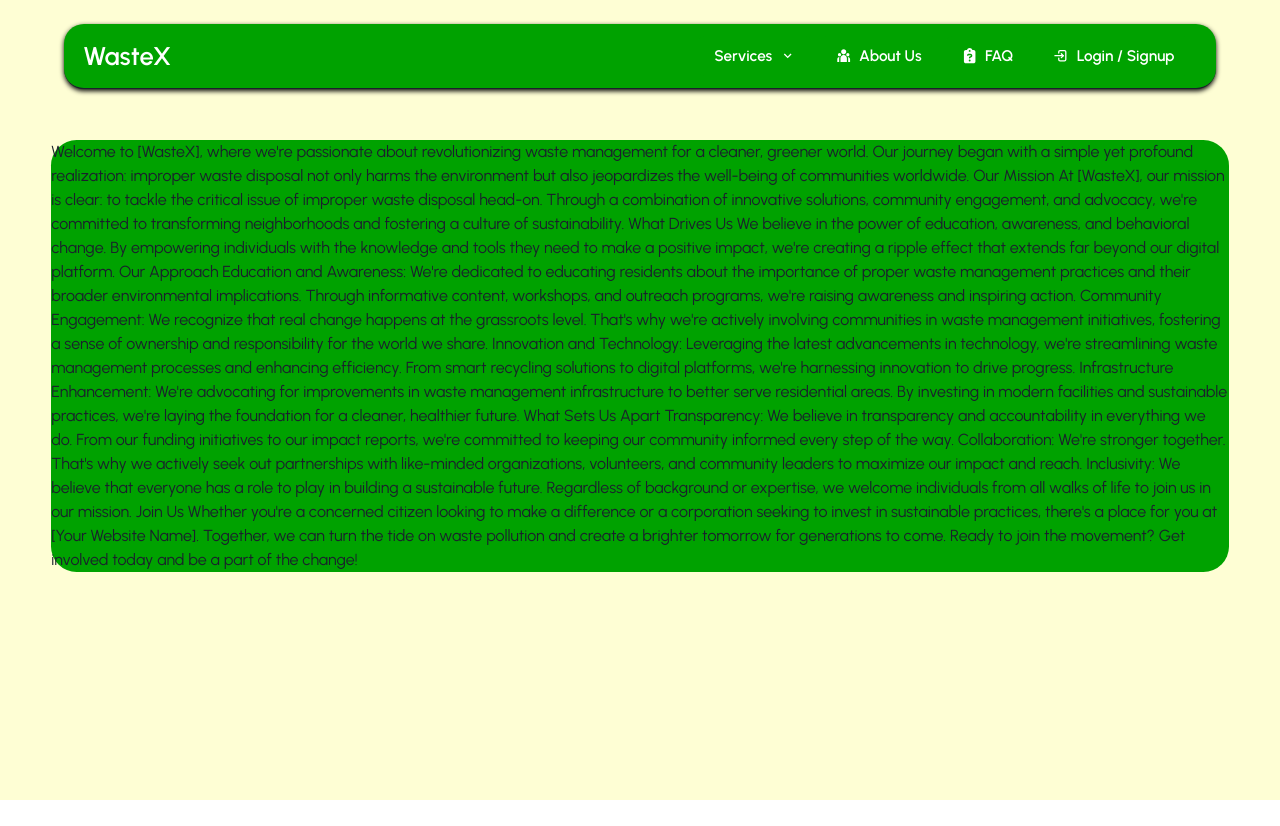
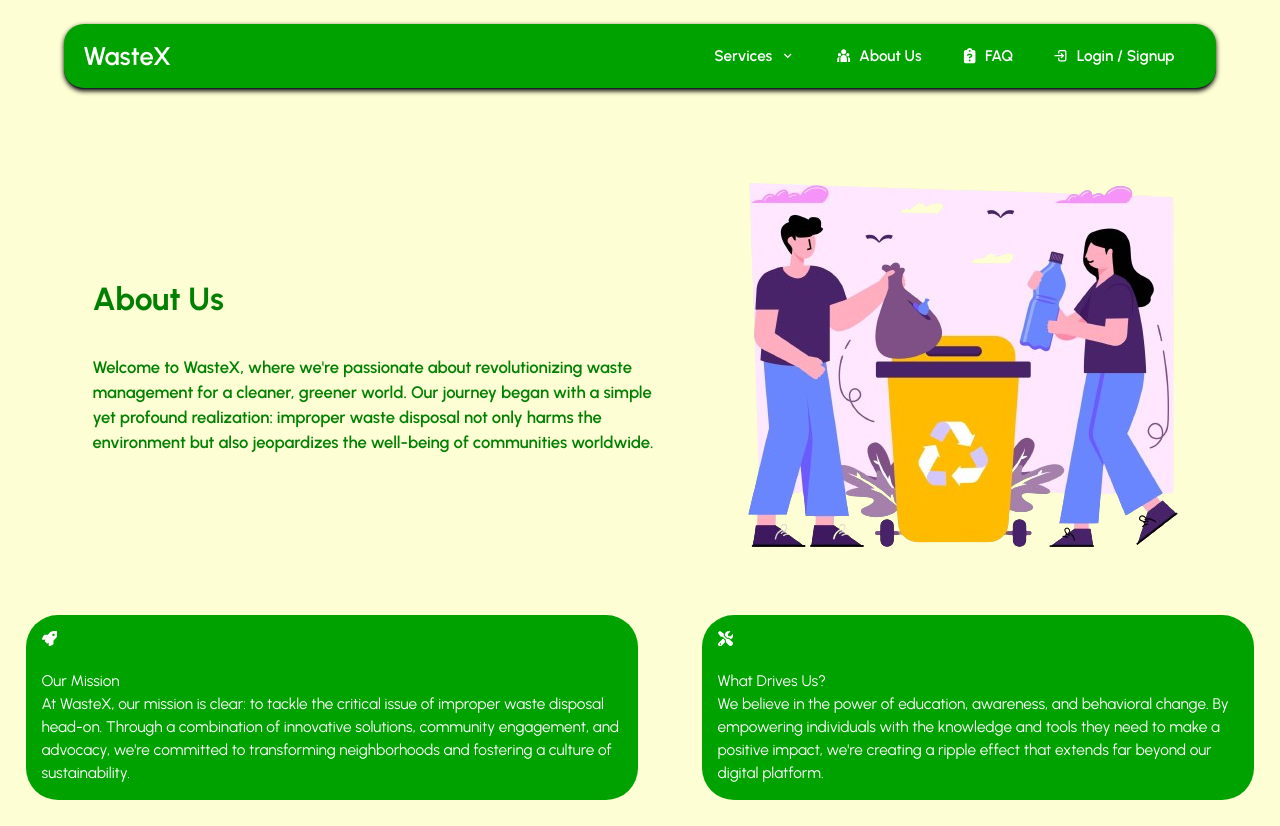
Before and after one commit to aayushwrld/WasteX, a React (Vite) app in the folder frontend/: page /about in a window 1280 px wide. Before the commit the page ends 800 px from the top, so only its background shows below. Built offline with nearby package versions, Linux system fonts and the light colour scheme.

Commit message:
About Update

```diff
--- a/frontend/src/App.css
+++ b/frontend/src/App.css
@@ -17,9 +17,41 @@
 }
 
 .about-parent {
-  margin: 4vw;
-  border-radius: 2vw;
+  margin: 2vw;
+  color: green;
+  font-size: 1.3vmax;
+}
+
+.about-text {
+  border-radius: 1vw;
+  padding: 2vw;
+  display: flex;
+  flex-direction: column;
+  gap: 2rem;
+  width: 50%;
+  font-weight: 600;
+}
+
+.about-text2 {
+  font-size: 2.5vmax;
+  font-weight: 800;
+}
+
+.about-part-1 {
+  flex-wrap: wrap;
+  gap: 2rem;
+}
+
+.about-part-2 {
+  color: white;
+  gap: 4rem;
+}
+
+.about-card-1, .about-card-2 {
+  padding: 2vmin;
   background-color: rgb(0, 162, 0);
+  font-size: 1.2vmax;
+  border-radius: 2rem;
 }
 
 .form-parent {
@@ -43,7 +75,7 @@
 .err {
   color: red;
   font-size: 1.5vmin;
-  margin-top: 0.5qvmin;
+  margin-top: 0.5vmin;
 }
 
 .flex {
@@ -627,4 +659,12 @@
   .form {
     gap: 4vmin;
   }
+
+  .about-text {
+    width: 90%;
+    font-size: 2vmax;
 }
+.about-part-2 {
+  flex-direction: column;
+}
+}
--- a/frontend/src/components/About.jsx
+++ b/frontend/src/components/About.jsx
@@ -1,42 +1,40 @@
-import React from 'react'
+import React from 'react';
+import aboutPic from '../assets/aboutpic.png'
+import { FaRocket } from "react-icons/fa";
+import { FaScrewdriverWrench } from "react-icons/fa6";
+
 
 function About() {
   return (
     <>
     <div className='about-parent'>
-    Welcome to [WasteX], where we're passionate about revolutionizing waste management for a cleaner, greener world. Our journey began with a simple yet profound realization: improper waste disposal not only harms the environment but also jeopardizes the well-being of communities worldwide.
+      <div className="about-part-1 flex">
+      <div className="about-text">
+      <div className="about-text2">About Us</div>
+    Welcome to WasteX, where we're passionate about revolutionizing waste management for a cleaner, greener world. Our journey began with a simple yet profound realization: improper waste disposal not only harms the environment but also jeopardizes the well-being of communities worldwide.
+      </div>
+      <img src={aboutPic} alt="" />
+      </div>
+<div className="about-part-2 flex">
+  <div className="about-card-1">
+  <FaRocket />
+<br />
 
-Our Mission
+  Our Mission
+<br />
+At WasteX, our mission is clear: to tackle the critical issue of improper waste disposal head-on. Through a combination of innovative solutions, community engagement, and advocacy, we're committed to transforming neighborhoods and fostering a culture of sustainability.
+  </div>
 
-At [WasteX], our mission is clear: to tackle the critical issue of improper waste disposal head-on. Through a combination of innovative solutions, community engagement, and advocacy, we're committed to transforming neighborhoods and fostering a culture of sustainability.
+<div className="about-card-2">
+<FaScrewdriverWrench />
+<br />
 
-What Drives Us
+What Drives Us?
+<br/>
+We believe in the power of education, awareness, and behavioral change. By empowering individuals with the knowledge and tools they need to make a positive impact, we're creating a ripple effect that extends far beyond our digital platform.
+</div>
+</div>
 
-We believe in the power of education, awareness, and behavioral change. By empowering individuals with the knowledge and tools they need to make a positive impact, we're creating a ripple effect that extends far beyond our digital platform.
-
-Our Approach
-
-Education and Awareness: We're dedicated to educating residents about the importance of proper waste management practices and their broader environmental implications. Through informative content, workshops, and outreach programs, we're raising awareness and inspiring action.
-
-Community Engagement: We recognize that real change happens at the grassroots level. That's why we're actively involving communities in waste management initiatives, fostering a sense of ownership and responsibility for the world we share.
-
-Innovation and Technology: Leveraging the latest advancements in technology, we're streamlining waste management processes and enhancing efficiency. From smart recycling solutions to digital platforms, we're harnessing innovation to drive progress.
-
-Infrastructure Enhancement: We're advocating for improvements in waste management infrastructure to better serve residential areas. By investing in modern facilities and sustainable practices, we're laying the foundation for a cleaner, healthier future.
-
-What Sets Us Apart
-
-Transparency: We believe in transparency and accountability in everything we do. From our funding initiatives to our impact reports, we're committed to keeping our community informed every step of the way.
-
-Collaboration: We're stronger together. That's why we actively seek out partnerships with like-minded organizations, volunteers, and community leaders to maximize our impact and reach.
-
-Inclusivity: We believe that everyone has a role to play in building a sustainable future. Regardless of background or expertise, we welcome individuals from all walks of life to join us in our mission.
-
-Join Us
-
-Whether you're a concerned citizen looking to make a difference or a corporation seeking to invest in sustainable practices, there's a place for you at [Your Website Name]. Together, we can turn the tide on waste pollution and create a brighter tomorrow for generations to come.
-
-Ready to join the movement? Get involved today and be a part of the change!
     </div>
     </>
   )
```
Also changed, not shown: frontend/src/assets/aboutpic.png (added).
